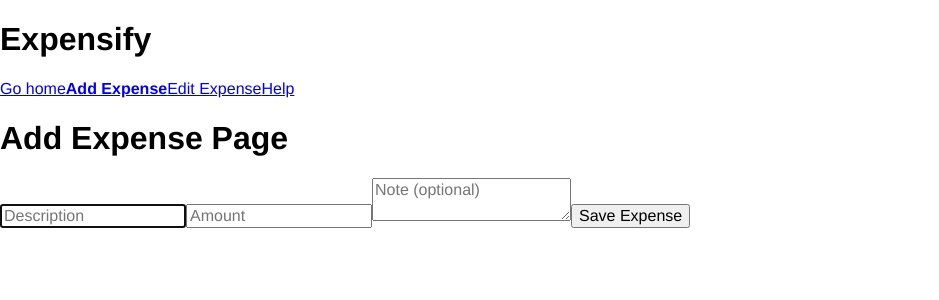
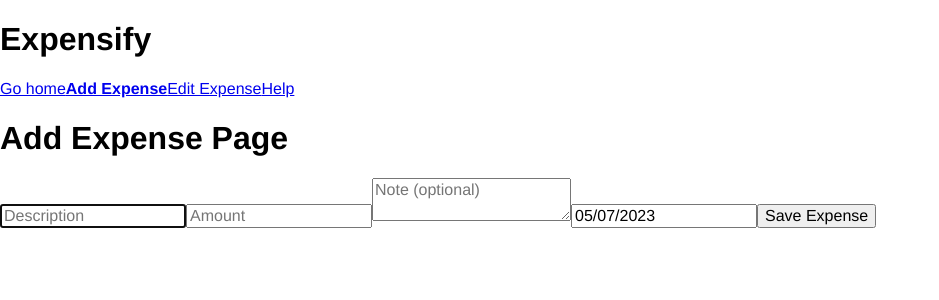
Before and after one commit to andy-wanganqi/learn-react-expensify, a React app: page /create in a window 1280 px wide. Shown: the top 300 px of the page, without its empty margins (0-939 px from the left). Built offline with nearby package versions, Linux system fonts and the light colour scheme.

Commit message:
106. Setting up a Date Picker

```diff
--- a/package.json
+++ b/package.json
@@ -30,8 +30,10 @@
   "dependencies": {
     "@reduxjs/toolkit": "^1.9.5",
     "html-webpack-plugin": "^5.5.1",
+    "moment": "^2.29.4",
     "normalize.css": "^8.0.1",
     "react": "^18.2.0",
+    "react-datepicker": "^4.11.0",
     "react-dom": "^18.2.0",
     "react-modal": "^3.16.1",
     "react-redux": "^8.0.5",
--- a/src/app.jsx
+++ b/src/app.jsx
@@ -1,12 +1,15 @@
 import React from 'react'
 import ReactDOM from 'react-dom/client'
 import { Provider } from 'react-redux'
+import moment from 'moment'
 import AppRouter from './routes/app-router.jsx'
 import configureStore from './store/configure-store.jsx'
 
 import { addExpense } from './store/actions/expenses-actions.jsx'
 import 'normalize.css/normalize.css'
 import './styles/index.scss'
+
+moment.locale('en-nz')
 
 const store = configureStore()
 store.dispatch(addExpense({ description: 'Water bill', amount: 9000, createdAt: 20230505 }))
--- a/src/components/ExpenseForm.jsx
+++ b/src/components/ExpenseForm.jsx
@@ -1,10 +1,14 @@
-import React from 'react'
+import React from "react"
+import moment from 'moment'
+import DatePicker from "react-datepicker"
+import "react-datepicker/dist/react-datepicker.css"
 
 class ExpenseForm extends React.Component {
   state = {
     description: '',
     amountText: '',
     note: '',
+    createdAt: moment().startOf('day').toDate(),
   }
   render() {
     return (
@@ -22,6 +26,7 @@
             value={this.state.note}
             onChange={this.handleNoteChange}
           ></textarea>
+          <DatePicker selected={this.state.createdAt} onChange={(date) => this.handleDateChange(date)} />
           <button>Save Expense</button>
         </form>
       </div>
@@ -47,6 +52,11 @@
       note
     }))
   }
+  handleDateChange = (date) => {
+    this.setState(() => ({
+      createdAt: date
+    }))
+  }
 }
 
 export default ExpenseForm
```
Also changed, not shown: 1 other file (tests, documents, lock files or other folders).
